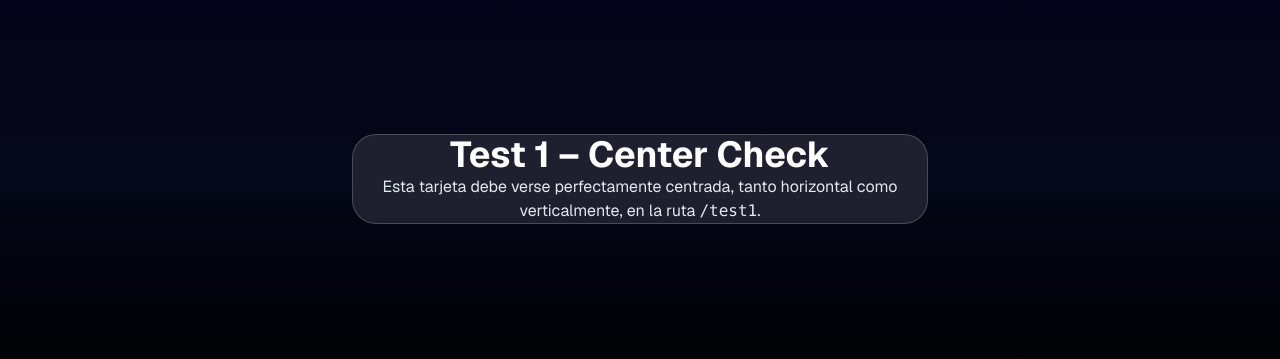
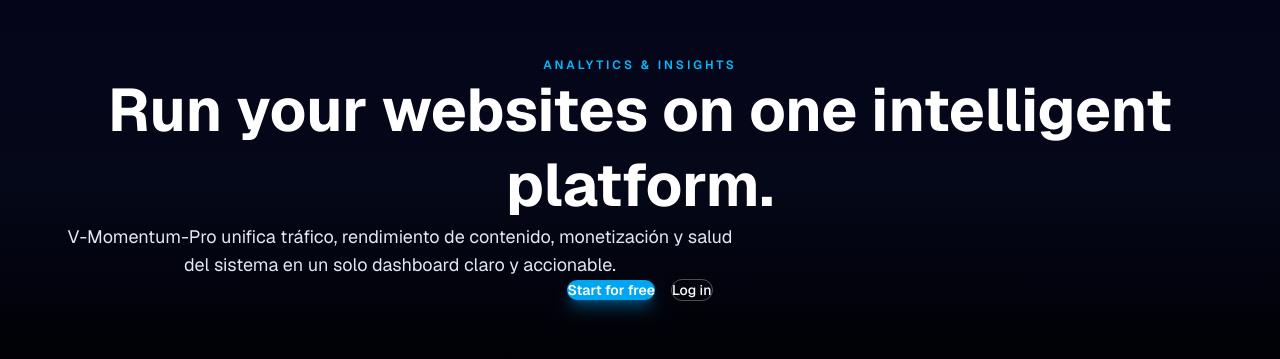
Before and after one commit to gemamaxgroup-ai/v-momentum-pro, a Next.js app: page /test1 in a window 1280 px wide. Shown: the part 221-580 px from the top of the page. Built offline with nearby package versions, Linux system fonts and the light colour scheme.

Commit message:
feat: add hero-style centered test page at /test1 (without dashboard card)

```diff
--- a/app/test1/page.tsx
+++ b/app/test1/page.tsx
@@ -1,14 +1,38 @@
 export default function Test1Page() {
   return (
     <div className="flex min-h-screen items-center justify-center">
-      <div className="max-w-xl w-full mx-4 rounded-3xl border border-white/20 bg-white/10 backdrop-blur-lg px-10 py-16 text-center">
-        <h1 className="text-3xl sm:text-4xl font-bold mb-4">
-          Test 1 – Center Check
+      <div className="w-full max-w-6xl mx-4 text-center">
+        {/* Etiqueta superior */}
+        <p className="text-xs font-semibold tracking-[0.25em] text-sky-400 uppercase">
+          Analytics &amp; insights
+        </p>
+
+        {/* Título principal */}
+        <h1 className="mt-4 text-4xl sm:text-5xl lg:text-6xl font-bold leading-tight">
+          Run your websites on one intelligent platform.
         </h1>
-        <p className="text-sm sm:text-base text-slate-200">
-          Esta tarjeta debe verse perfectamente centrada, tanto horizontal como
-          verticalmente, en la ruta <code>/test1</code>.
+
+        {/* Subtítulo */}
+        <p className="mt-4 text-base sm:text-lg text-slate-200 max-w-2xl mx-auto">
+          V-Momentum-Pro unifica tráfico, rendimiento de contenido, monetización
+          y salud del sistema en un solo dashboard claro y accionable.
         </p>
+
+        {/* Botones */}
+        <div className="mt-6 flex flex-wrap items-center justify-center gap-4">
+          <a
+            href="/app"
+            className="inline-flex items-center justify-center rounded-full bg-sky-500 px-6 py-2.5 text-sm font-semibold text-white shadow-lg shadow-sky-500/40 hover:shadow-sky-500/60 transition"
+          >
+            Start for free
+          </a>
+          <a
+            href="/login"
+            className="inline-flex items-center justify-center rounded-full border border-white/30 px-5 py-2.5 text-sm font-medium text-white hover:bg-white/5 transition"
+          >
+            Log in
+          </a>
+        </div>
       </div>
     </div>
   );
```
